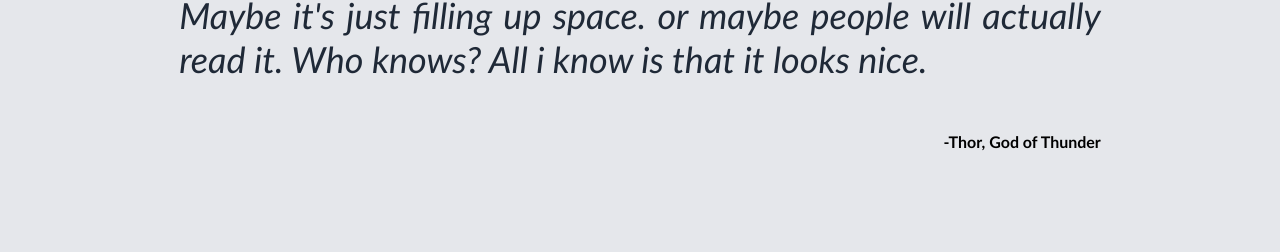
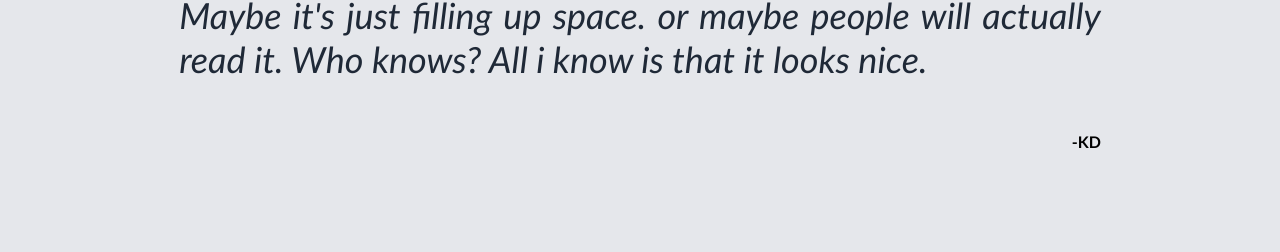
Before and after one commit to KD0S/WebDeV_ODIN, a plain HTML site: page index.html in a window 1280 px wide. Shown: the part 1310-1562 px from the top of the page. Drawn offline with Linux system fonts and the light colour scheme.

Commit message:
Update index.html

```diff
--- a/index.html
+++ b/index.html
@@ -60,7 +60,7 @@
            This is an inspiring quote or a testimonial form a customer. Maybe it's just filling up space. or maybe people will actually read it. Who knows? All i know is that it looks nice.
         </div>
         <div class="quote-sign">
-           -Thor, God of Thunder
+           -KD
         </div>
     </div>
 
```
